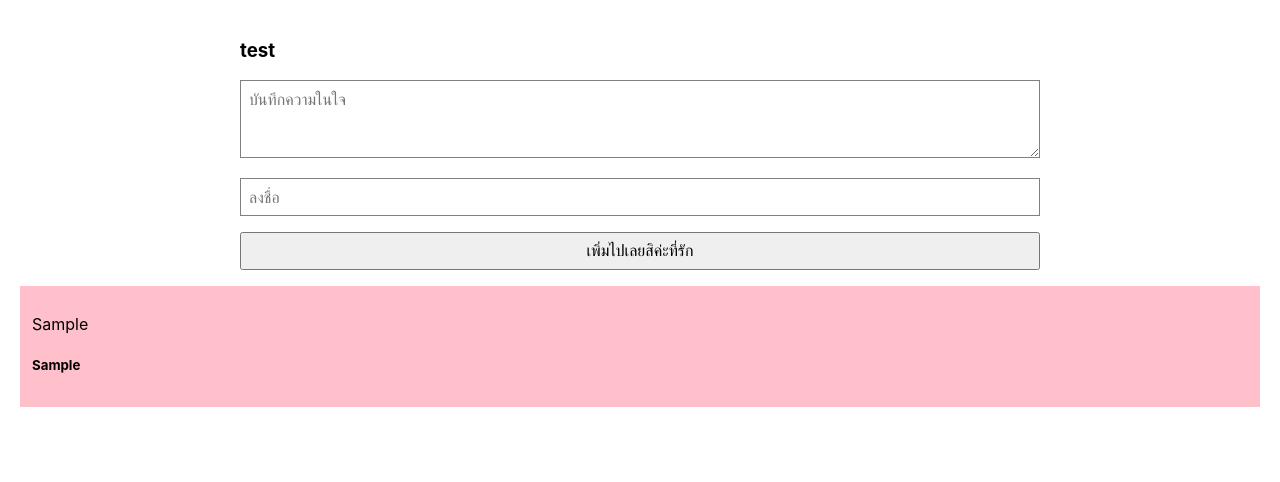
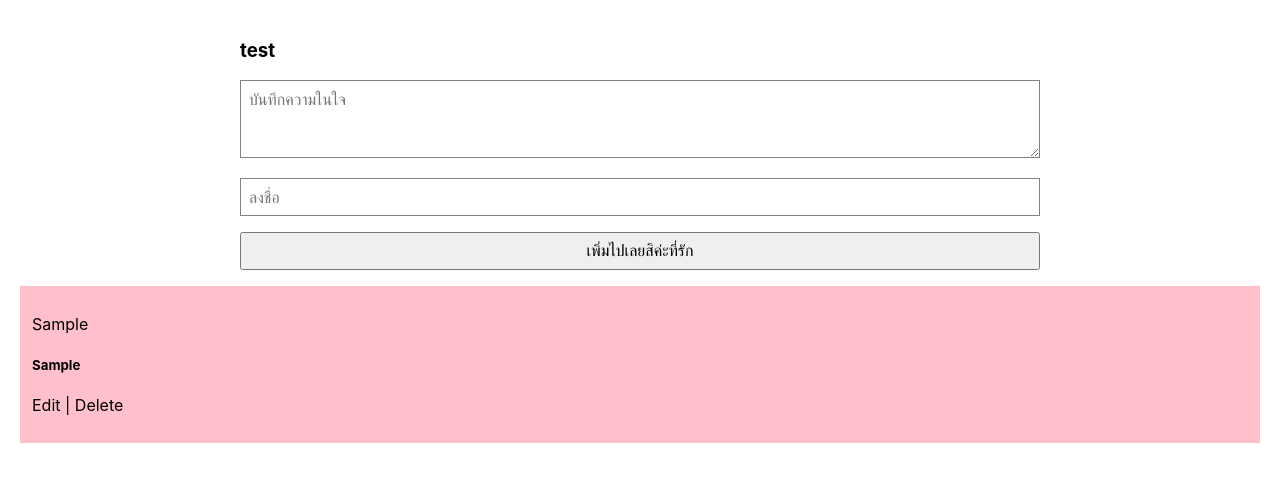
Before and after one commit to BoyThawatchai/note, a React (Create React App) app: page / in a window 1280 px wide. Both pictures are taken after typing "Sample", "Sample" into the empty fields and a click on the button "เพิ่มไปเลยสิค่ะที่รัก". Shown: the top 482 px of the page. Built offline with nearby package versions, Linux system fonts and the light colour scheme.

Commit message:
Delete Note

```diff
--- a/src/App.js
+++ b/src/App.js
@@ -29,11 +29,20 @@ function App() {
     setAllNotes((prevAllNotes) => {
       const newNote = {...note}
       newNote.id = Date.now().toString();
-      return [...prevAllNotes, note]
+      return [newNote, ...prevAllNotes]
     })
 
     setNote(startNote)
 
+  }
+
+  function onNoteDelete(noteId) {
+    console.log(noteId)
+    setAllNotes( (prevAllNotes) => {
+        return prevAllNotes.filter((theNote) => {
+          return theNote.id !== noteId
+        })
+    })
   }
 
   //Elements
@@ -42,7 +51,13 @@ function App() {
       <div className='app-note' key={theNote.id}>
       <p>{theNote.content}</p>
       <h5>{theNote.author}</h5>
+      <p>
+        <a>Edit</a>
+        <span> | </span>
+        <a onClick={() => {onNoteDelete(theNote.id)}}>Delete</a>
+      </p>
     </div>
+
     )
 
   })
```
